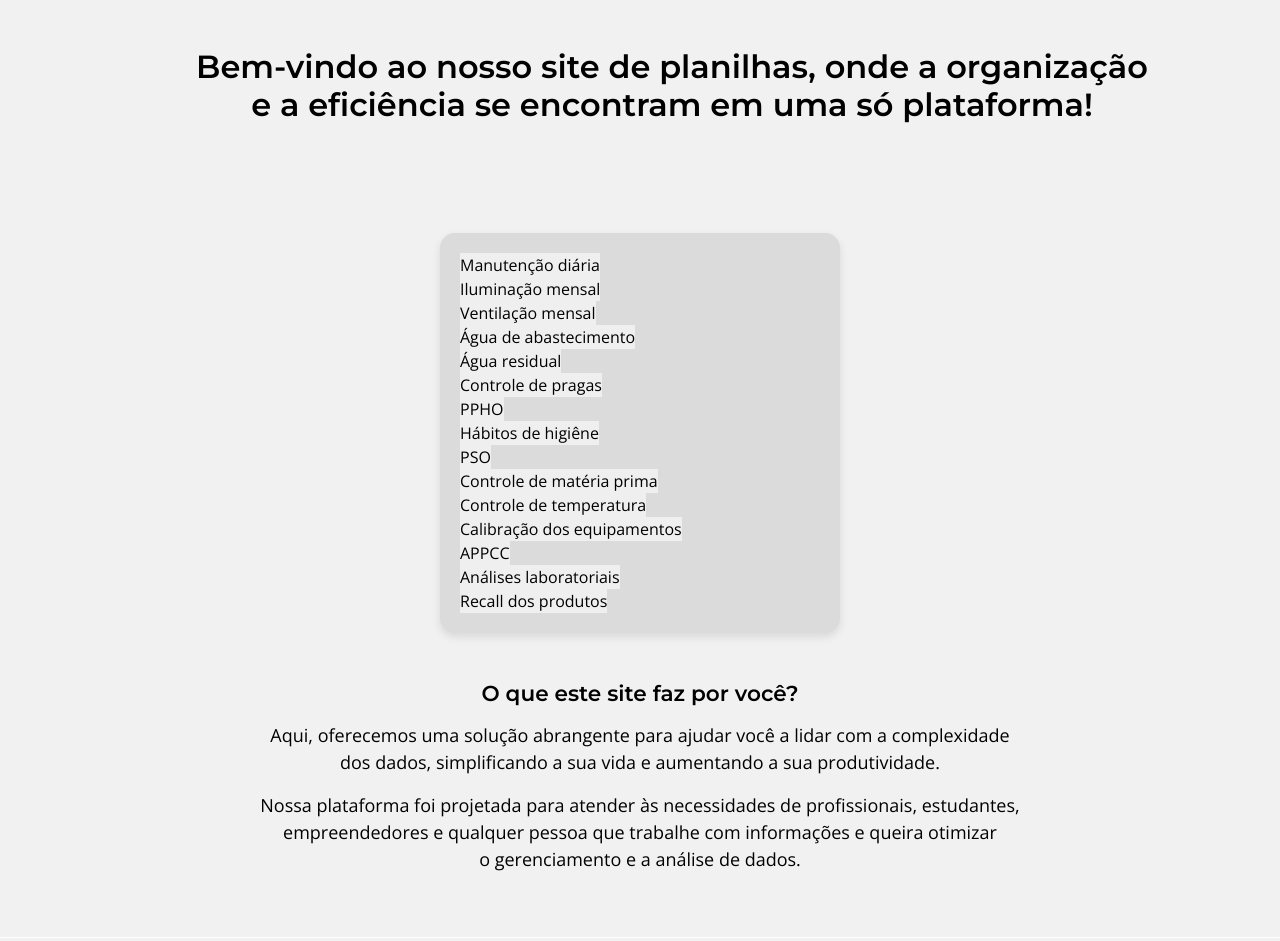
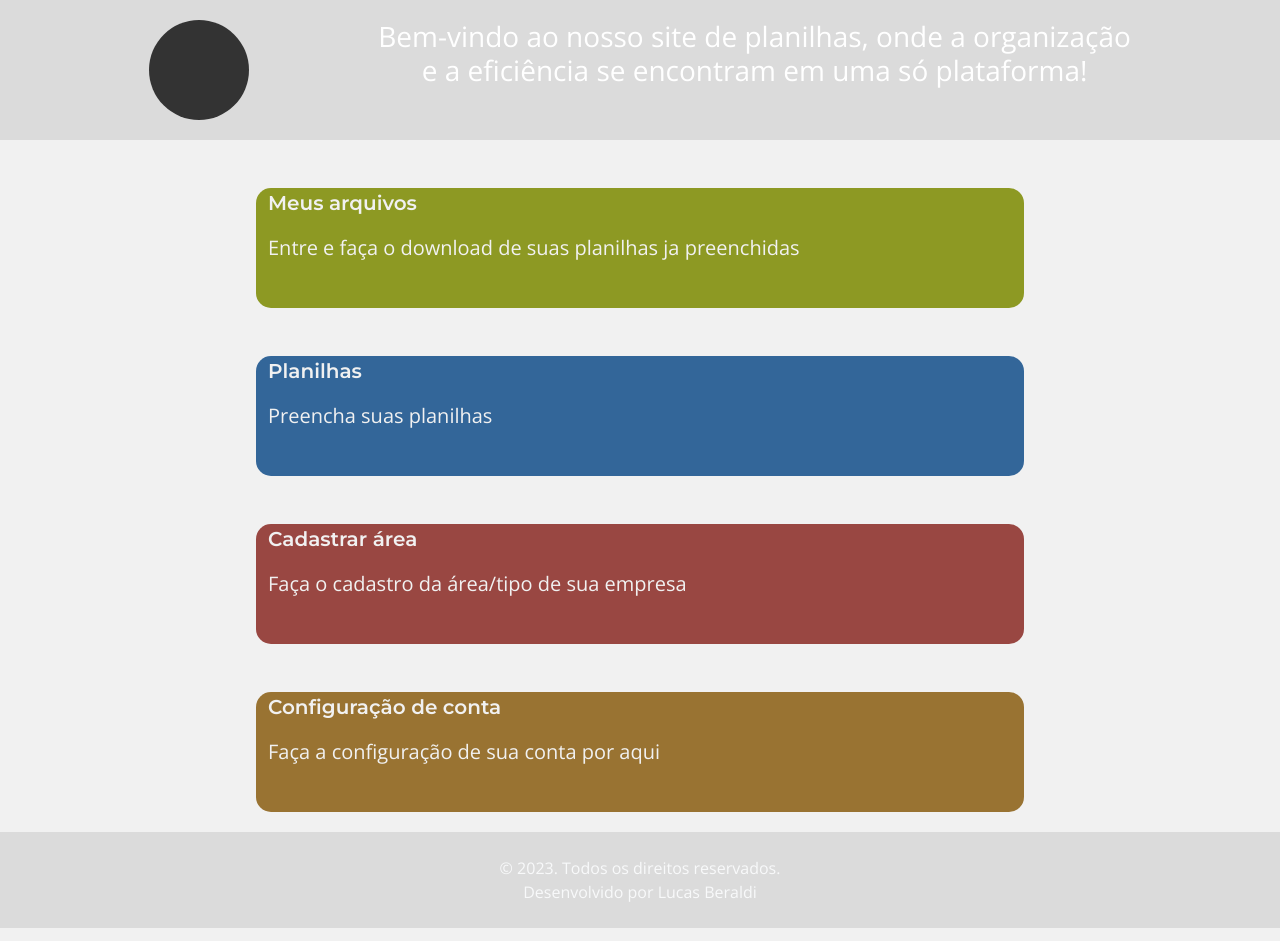
Before and after one commit to LBeraldi/Projeto-PAC, a plain HTML site: page index.html in a window 1280 px wide. Drawn offline with nearby package versions, Linux system fonts and the light colour scheme.

Commit message:
Atualizações

```diff
--- a/CSS/style.css
+++ b/CSS/style.css
@@ -20,8 +20,8 @@
 
 @media (prefers-color-scheme: dark) {
   :root {
-      --bg-color: #060c0f;
-      --conteiner-color: #1e242c;
+      --bg-color: #1e242c;
+      --conteiner-color: #2a3b42;
       --font-color: #f1f1f1;
       --bnt-color: #465B78;
       --footer-color: $gray-900;
@@ -135,26 +135,59 @@ body {
   color: var(--font-color);
   font-family: var(--font-family-os);
   font-size: large;
-  border-bottom: 0.4px solid #fff;
 }.conteudo h3{
   font-family: var(--font-family-ms);
   font-size: larger;
   margin-bottom: 15px;
 }
 
-header{
+.container {
+  margin-top: 48px;
+  width: 60%;
+  height: 120px;
+  background-color: #997332;
+  margin-bottom: 20px;
+  border-radius: 15px;
+}.container:nth-child(2) {
+  background-color: #8d9923; /* Verde */
+
+}.container:nth-child(3) {
+  background-color: #336699; /* Azul */
+}.container:nth-child(4) {
+  background-color: #994742; /* Amarelo */
+}.container a {
+  text-decoration: none;
+  color: #f1f1f1;
+  font-family: var(--font-family-ms);
+  font-size: 125%;
+}.container p {
+  padding-top: 15px;
+  font-family: var(--font-family-os);
+}
+
+header {
   display: flex;
-  justify-content: center;
-  margin-top: 48px;
-  margin-bottom: 48px;
+  flex-direction: row;
+  justify-content: space-evenly;
+  background-color: var(--conteiner-color);
+  color: #fff;
+  padding: 20px;
   text-align: center;
-  margin-left: 5%;
-  font-family: var(--font-family-ms);
-  color: var(--font-color);
+  font-family: var(--font-family-os);
+}.circle {
+  width: 100px;
+  height: 100px;
+  border-radius: 50%;
+  background-color: #333;
+  color: #fff;
+  text-align: center;
+  font-size: 24px;
+  line-height: 200px;
 }
 
 footer{
-  background-color: var(--footer-color);
+  margin-top: 20px;
+  background-color: var(--conteiner-color);
   color: var(--font-color);
   padding: 48px;
 }
--- a/index.html
+++ b/index.html
@@ -1,5 +1,5 @@
 <!DOCTYPE html>
-<html lang="pt-br">
+<html lang="en">
 <head>
     <meta charset="UTF-8">
     <meta name="viewport" content="width=device-width, initial-scale=1.0">
@@ -12,41 +12,19 @@
         <link rel="stylesheet" href="https://cdnjs.cloudflare.com/ajax/libs/font-awesome/5.15.3/css/all.min.css" integrity="sha384-********************" crossorigin="anonymous">
         <!-- Link favicon -->
         <link rel="shortcut icon" href="SVGs/computer_monitor_pc_hardware_screen_icon_142007.ico" type="image/x-icon" >
-    <title>Página inicial</title>
+    <title>Document</title>
 </head>
-
 <body>
     <header>
-        <h2>Bem-vindo ao nosso site de planilhas, onde a organização <br> e a eficiência se encontram em uma só plataforma!</h2>
+        <div class="circle"></div>
+        <h3>Bem-vindo ao nosso site de planilhas, onde a organização <br> e a eficiência se encontram em uma só plataforma!</h3>
     </header>
-<main>
-    <nav class="planilha">
-        <section class="link-planilhas">
-            <a href="manutencao-diaria.html" target="_blank"><button>Manutenção diária</button></a>
-            <a href="" target="_blank"><button>Iluminação mensal</button></a>
-            <a href="" target="_blank"><button>Ventilação mensal</button></a>
-            <a href="" target="_blank"><button>Água de abastecimento</button></a>
-            <a href="" target="_blank"><button>Água residual</button></a>
-            <a href="" target="_blank"><button>Controle de pragas</button></a>
-            <a href="" target="_blank"><button>PPHO</button></a>
-            <a href="" target="_blank"><button>Hábitos de higiêne</button></a>
-            <a href="" target="_blank"><button>PSO</button></a>
-            <a href="" target="_blank"><button>Controle de matéria prima</button></a>
-            <a href="" target="_blank"><button>Controle de temperatura</button></a>
-            <a href="" target="_blank"><button>Calibração dos equipamentos</button></a>
-            <a href="" target="_blank"><button>APPCC</button></a>
-            <a href="" target="_blank"><button>Análises laboratoriais</button></a>
-            <a href="" target="_blank"><button>Recall dos produtos</button></a>
-        </section>
-    </nav>
 
-    <section class="conteudo">
-            <h3>O que este site faz por você?</h3>
-            <p>Aqui, oferecemos uma solução abrangente para ajudar você a lidar com a complexidade <br> dos dados, simplificando a sua vida e aumentando a sua produtividade.</p>
-            <p>Nossa plataforma foi projetada para atender às necessidades de profissionais, estudantes, <br> empreendedores e qualquer pessoa que trabalhe com informações e queira otimizar <br> o gerenciamento e a análise de dados.</p>
-    </section>
+    <div class="container"><a href="meus-arquivos.html" target="_blank">Meus arquivos <p>Entre e faça o download de suas planilhas ja preenchidas</p></a></div>
+    <div class="container"><a href="">Planilhas <p>Preencha suas planilhas </p></a></div>
+    <div class="container"><a href="">Cadastrar área <p>Faça o cadastro da área/tipo de sua empresa</p></a></div>
+    <div class="container"><a href="">Configuração de conta <p>Faça a configuração de sua conta por aqui</p></a></div>
 
-</main>
     <footer class="text-light py-4">
         <section class="text-center">
             <p class="mb-0">&copy; 2023. Todos os direitos reservados.</p>
```
Also changed, not shown: JS/script.js (deleted, +0 -7 lines), meus-arquivos.html (added, +11 -0 lines), planilhas.html (added, +57 -0 lines). Lines whose indentation alone changed are shown as unchanged.
